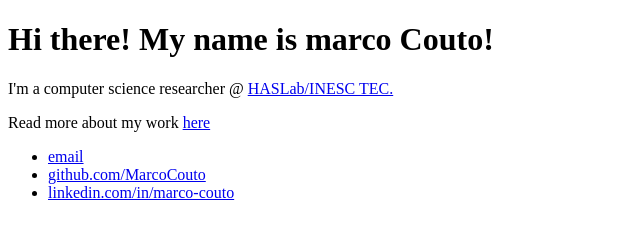
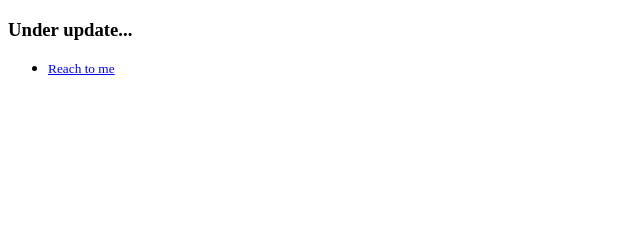
Before and after one commit to MarcoCouto/MarcoCouto.github.io, a plain HTML site: page index.html in a window 1280 px wide. Shown: the whole page, without its empty margins (0-640 px from the left). Drawn offline with Linux system fonts and the light colour scheme.

Commit message:
Add 'under update' disclaimer

```diff
--- a/index.html
+++ b/index.html
@@ -1,21 +1,15 @@
 <!DOCTYPE html>
 <html>
 <head>
-	<title>Marco Couto</title>
+	<title>Marco Couto -- Full Stack Dev</title>
 </head>
 <body>
-	<div class="container">
-		<div class="blurb">
-			<h1>Hi there! My name is marco Couto!</h1>
-			<p>I'm a computer science researcher @ <a href="http://haslab.uminho.pt/marcocouto"> HASLab/INESC TEC. </a></p>
-			<p>Read more about my work <a href="http://haslab.uminho.pt/marcocouto/">here</a></p>
-		</div>
-	</div>
+	<header class="container">
+		<h3>Under update...</h3>
+	</header>
 	<footer>
 		<ul>
-			<li><a href="mailto:marcocouto90@gmail.com">email</a></li>
-			<li><a href="https://github.com/MarcoCouto">github.com/MarcoCouto</a></li>
-			<li><a href="https://www.linkedin.com/in/marco-couto">linkedin.com/in/marco-couto</a></li>
+			<li><a href="mailto:marcocouto90@gmail.com"><small>Reach to me</small></a></li>
 		</ul>
 	</footer>
 </body>
```
